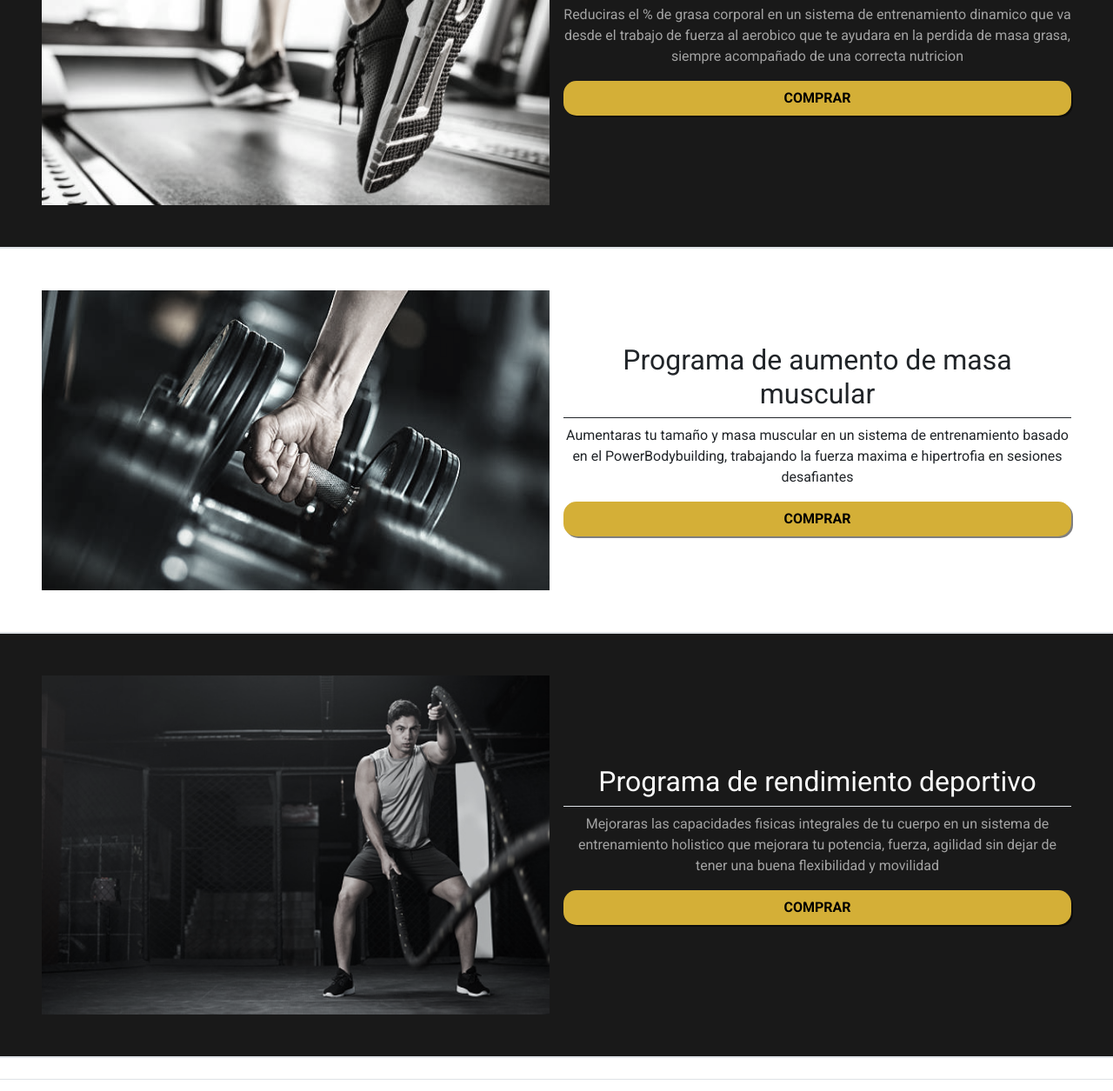
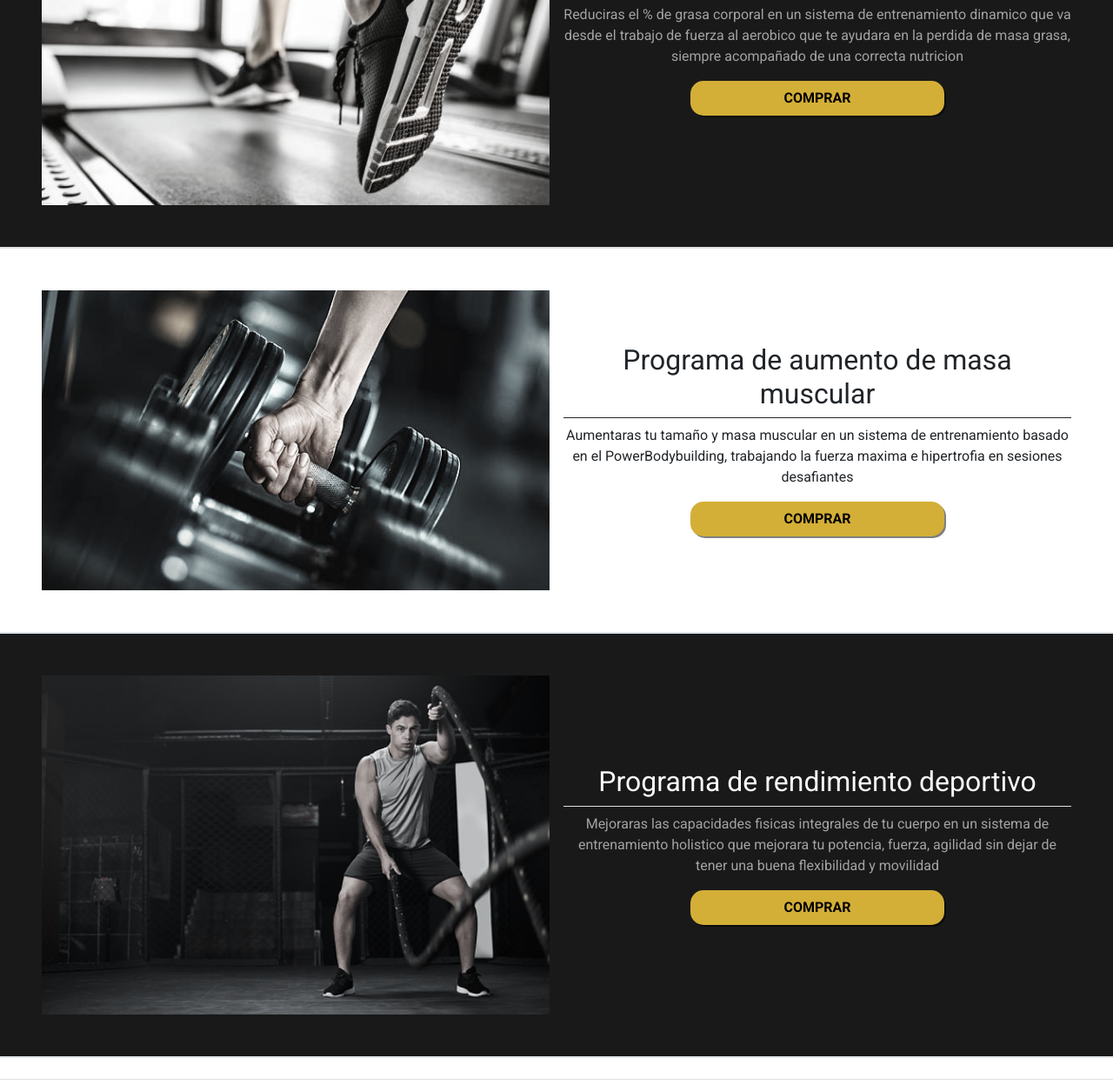
Before and after one commit to Agusvj/PF-Villanueva, a website: page pages/programas.html in a window 1280 px wide. Shown: the part 530-1785 px from the top of the page at 87% size. Drawn offline with nearby package versions, Linux system fonts and the light colour scheme.

Commit message:
platinum-1.3+gitignore+preentrega3

```diff
--- a/pages/programas.html
+++ b/pages/programas.html
@@ -68,7 +68,7 @@
             <p class="blanco-s">Reduciras el % de grasa corporal en un sistema de entrenamiento dinamico que va desde el
               trabajo de fuerza al aerobico que te ayudara en la perdida de masa grasa, siempre acompañado de una
               correcta nutricion</p>
-            <a class="botones" href="registro.html">COMPRAR</a>
+            <a class="botones-programas" href="registro.html">COMPRAR</a>
           </div>
         </div>
       </div>
@@ -82,7 +82,7 @@
             <h2 class="pb-2 border-bottom border-1 border-dark">Programa de aumento de masa muscular</h2>
             <p class="">Aumentaras tu tamaño y masa muscular en un sistema de entrenamiento basado en el
               PowerBodybuilding, trabajando la fuerza maxima e hipertrofia en sesiones desafiantes</p>
-            <a class="botones" href="registro.html">COMPRAR</a>
+            <a class="botones-programas" href="registro.html">COMPRAR</a>
           </div>
         </div>
       </div>
@@ -97,7 +97,7 @@
             <p class="blanco-s">Mejoraras las capacidades fisicas integrales de tu cuerpo en un sistema de entrenamiento
               holistico que mejorara tu potencia, fuerza, agilidad sin dejar de tener una buena flexibilidad y movilidad
             </p>
-            <a class="botones" href="registro.html">COMPRAR</a>
+            <a class="botones-programas" href="registro.html">COMPRAR</a>
           </div>
         </div>
       </div>
--- a/scss/_commons.scss
+++ b/scss/_commons.scss
@@ -82,6 +82,14 @@ $paleta:(
     }
 }
 
+.botones-programas {
+    @extend .botones;
+    @media (min-width:768px) {
+        width: 50%;
+        margin: 0 auto;
+    }
+}
+
 // iconos&misc
 
 .iconos {
```
Also changed, not shown: css/main.css, 2 other files.
